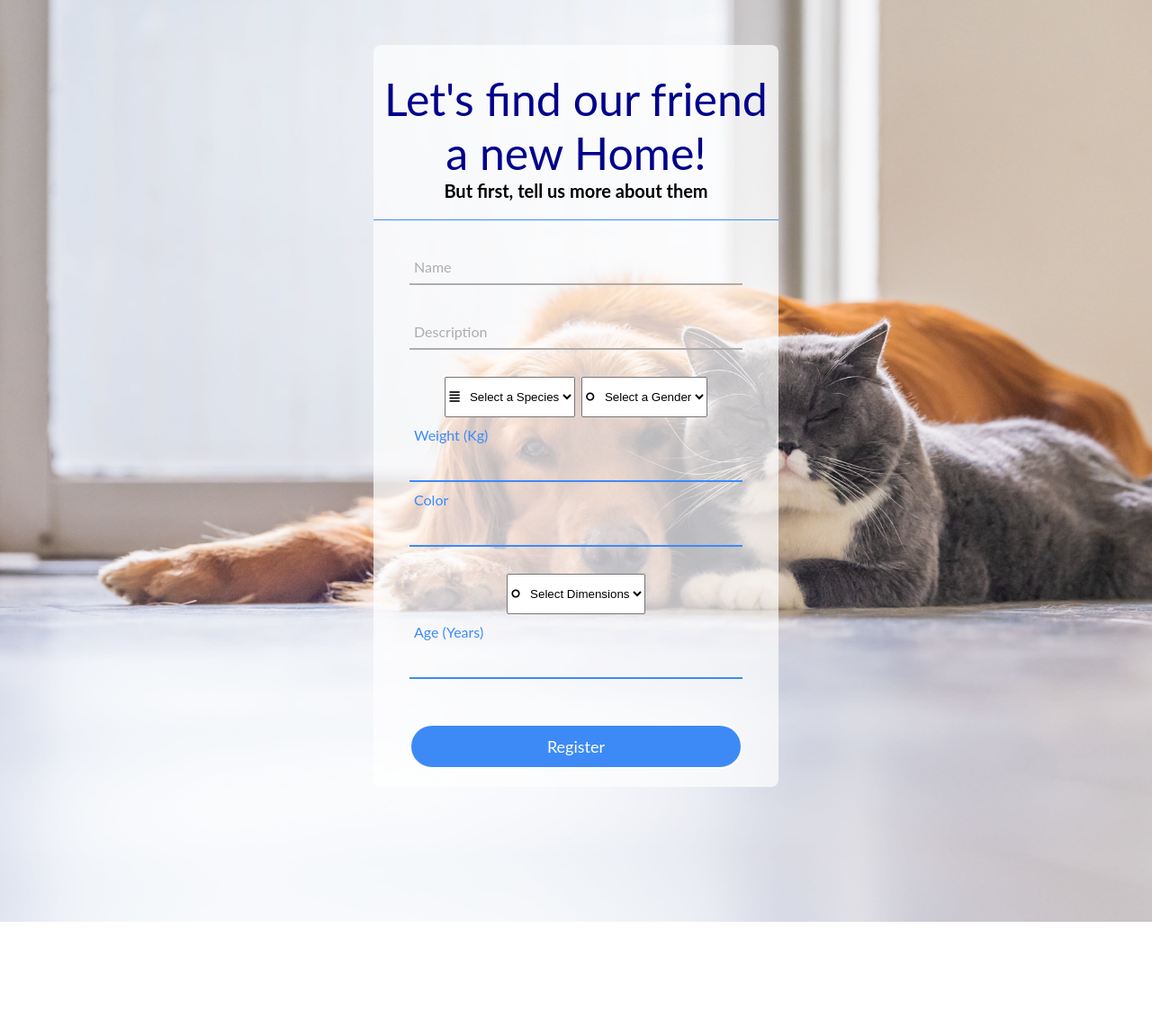
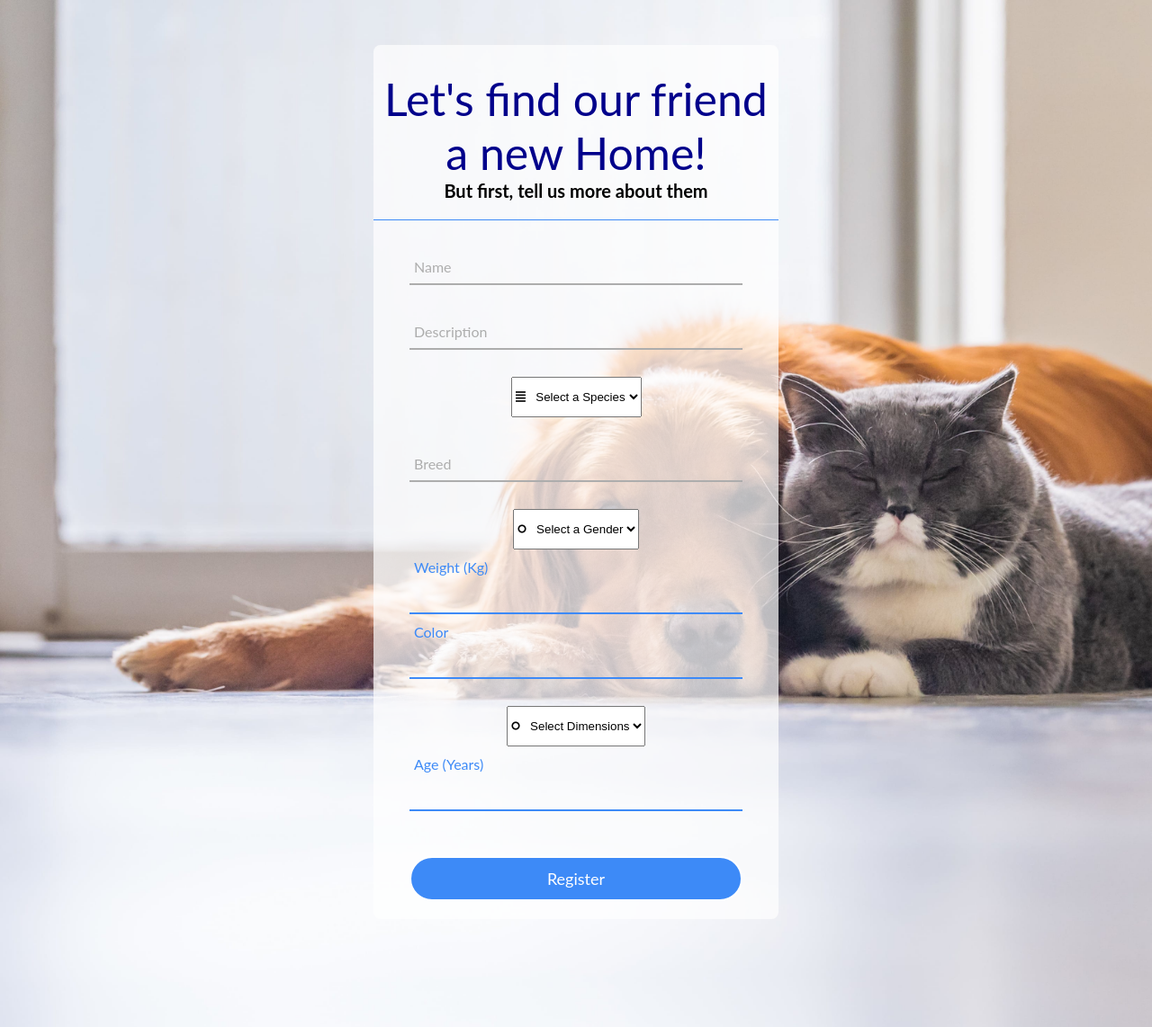
Before and after one commit to up201806330/Hoaloha, a PHP site: page /pages/add_animal.php in a window 1280 px wide. Shown: the part 86-1228 px from the top of the page at 90% size. Before the commit the page ends 1111 px from the top, so only its background shows below. Run offline with PHP 8.4, Linux system fonts and the light colour scheme; the visitor is signed in with stand-in values (Sample User, id 1); some libraries are stand-ins or nearby versions.

Commit message:
Fixed database

```diff
--- a/actions/action_add_animal.php
+++ b/actions/action_add_animal.php
@@ -6,6 +6,7 @@
 
   $name = $_POST['name'];
   $species = $_POST['species'];
+  $breed = $_POST['breed'];
   $weight = $_POST['weight'];
   $color = $_POST['color'];
   $dimensions = $_POST['dimensions'];
@@ -16,7 +17,7 @@
   $description = $_POST['description'];
 
   try {
-    $animalId = insertAnimal($name, $species, $weight, $color, $dimensions, $gender, $age, $photo); // TODO handle bad image and bad location here
+    $animalId = insertAnimal($name, $species, $breed, $weight, $color, $dimensions, $gender, $age, $photo); // TODO handle bad image and bad location here
     $_SESSION['messages'][] = array('type' => 'success', 'content' => 'Added animal to db!');
     $_SESSION['add_animal'] = 'success';
 
--- a/database/db_animal.php
+++ b/database/db_animal.php
@@ -17,11 +17,11 @@
     return $stmt->fetchAll();
   }
 
-  function insertAnimal($name, $species, $weight, $color, $dimension, $gender, $age, $photo) {
+  function insertAnimal($name, $species, $breed, $weight, $color, $dimension, $gender, $age, $photo) {
     $db = Database::instance()->db();
 
-    $stmt = $db->prepare('INSERT INTO Pets(name, species, weight, color, dimension, gender, age, photo) VALUES(?, ?, ?, ?, ?, ?, ?, ?)');
-    $stmt->execute(array($name, $species, $weight, $color, $dimension, $gender, $age, $photo));
+    $stmt = $db->prepare('INSERT INTO Pets(name, species, breed, weight, color, dimension, gender, age) VALUES(?, ?, ?, ?, ?, ?, ?, ?)');
+    $stmt->execute(array($name, $species, $breed, $weight, $color, $dimension, $gender, $age));
     return $db->lastInsertId();
   }
 ?>
--- a/database/hoaloha.sql
+++ b/database/hoaloha.sql
@@ -49,11 +49,12 @@ CREATE TABLE Pets(
 	id          INTEGER PRIMARY KEY AUTOINCREMENT,
 	name        VARCHAR(255) NOT NULL,
 	species   	VARCHAR(255) NOT NULL,
+	breed       VARCHAR(255) NOT NULL,
 	weight      FLOAT,
 	color 	    VARCHAR(255) NOT NULL,
 	dimension   VARCHAR(255) NOT NULL,
 	gender		VARCHAR(255) NOT NULL,
-	age			INTEGER
+	age			INTEGER NOT NULL
 );
 
 
--- a/templates/tpl_animal.php
+++ b/templates/tpl_animal.php
@@ -13,6 +13,7 @@
 
           <ul>
             <li class="animal-species"> <?=$animal['species']?> </li>
+            <li class="animal-breed"> <?=$animal['breed']?> </li>
             <li class="animal-gender"> <?=$animal['gender']?> </li>
             <li class="animal-location"> Location </li>
           </ul>
@@ -85,6 +86,11 @@
             <option value='Other'>&#xf059; &nbsp; Other</option>
             <label>Species</label>
         </select>
+        <div class="txt_field">
+          <input type="text" name="breed" required>
+          <span></span>
+          <label>Breed</label>
+        </div>
         <select name='gender' style='height: 45px; font-family:Arial, FontAwesome;'>
             <option value=''>&#xf22d; &nbsp; Select a Gender</option>
             <option value='Male'>&#xf222; &nbsp; Male</option>
```
Also changed, not shown: database/hoaloha.db.
